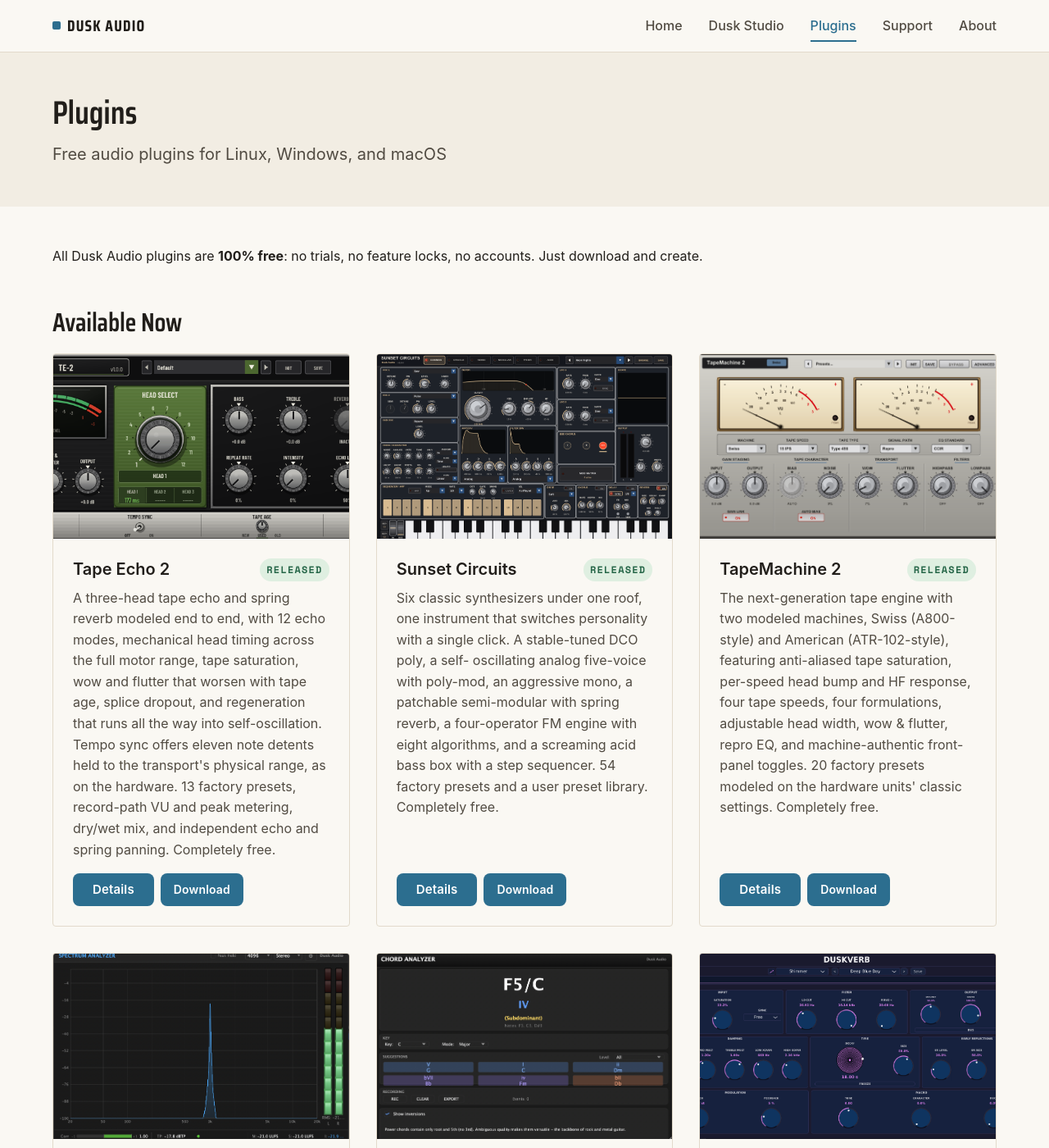
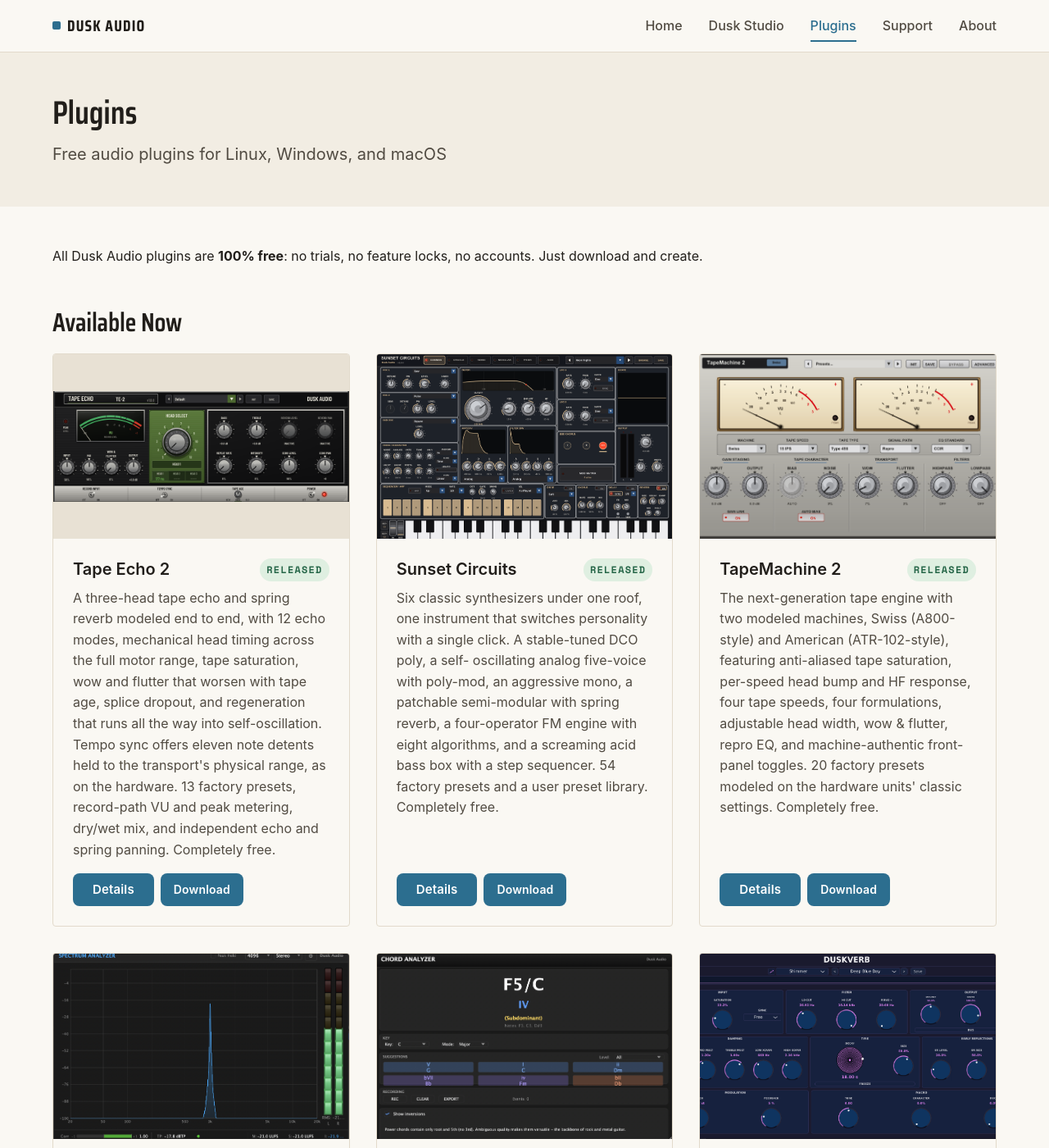
Before and after one commit to dusk-audio/dusk-audio.github.io, a Jekyll site: the page built from plugins/index.md, in a window 1280 px wide and 1400 px high. Shown: the whole window at 82% size. Built offline with Jekyll 4.4.1, drawn with Linux system fonts in a browser that asks for light colours.

Commit message:
Letterbox the Tape Echo 2 card image instead of cropping it
The plugin card box is aspect-ratio 16/10 with object-fit: cover. Tape Echo
2's panel shot is 2.67:1, the widest of the set, so cover scales it to fill
the card height and crops roughly 40% of its width: the Input/Mix/Wow &
Flutter/Output column disappears off the left and the Echo Pan knob off the
right. Sunset Circuits (1.59) and TapeMachine 2 (1.70) sit near 16/10, which
is why only this card broke.

Tag each card with a slug modifier class and switch this one to object-fit:
contain, so the whole panel reads and the card background fills the rest.

Padding the PNG to 16/10 was the alternative and was rejected: the same file
is the detail-page screenshot, which renders at natural aspect via
`.plugin-screenshot img { height: auto }`, so baked-in bars would show there
too.

```diff
--- a/assets/css/style.css
+++ b/assets/css/style.css
@@ -419,6 +419,16 @@
   width: 100%;
   height: 100%;
   object-fit: cover;
+}
+
+/* Ultra-wide panel shots lose too much to object-fit: cover in the 16/10 box.
+   Tape Echo 2 is 2.67:1, so cover scales it to fill the height and crops ~40%
+   of its width, cutting off the Input/Mix/Output column and the Echo Pan knob.
+   Letterbox that card instead: the whole panel reads, and the card background
+   fills the remainder. The detail page is unaffected; it renders the same file
+   at natural aspect via `.plugin-screenshot img { height: auto }`. */
+.plugin-card-image--tape-echo-2 img {
+  object-fit: contain;
 }
 
 .plugin-card-image .placeholder {
--- a/plugins/index.md
+++ b/plugins/index.md
@@ -16,7 +16,7 @@
 {% assign available = released | concat: prerelease | sort: "released" | reverse %}
 {% for plugin in available %}
 <div class="plugin-card">
-  <div class="plugin-card-image">
+  <div class="plugin-card-image plugin-card-image--{{ plugin.slug }}">
     <a href="{{ '/plugins/' | append: plugin.slug | append: '/' | relative_url }}" tabindex="-1" aria-hidden="true"><img src="{{ '/assets/images/plugins/' | append: plugin.slug | append: '-screenshot.png' | relative_url }}" alt="{{ plugin.name }} screenshot"></a>
   </div>
   <div class="plugin-card-content">
```
